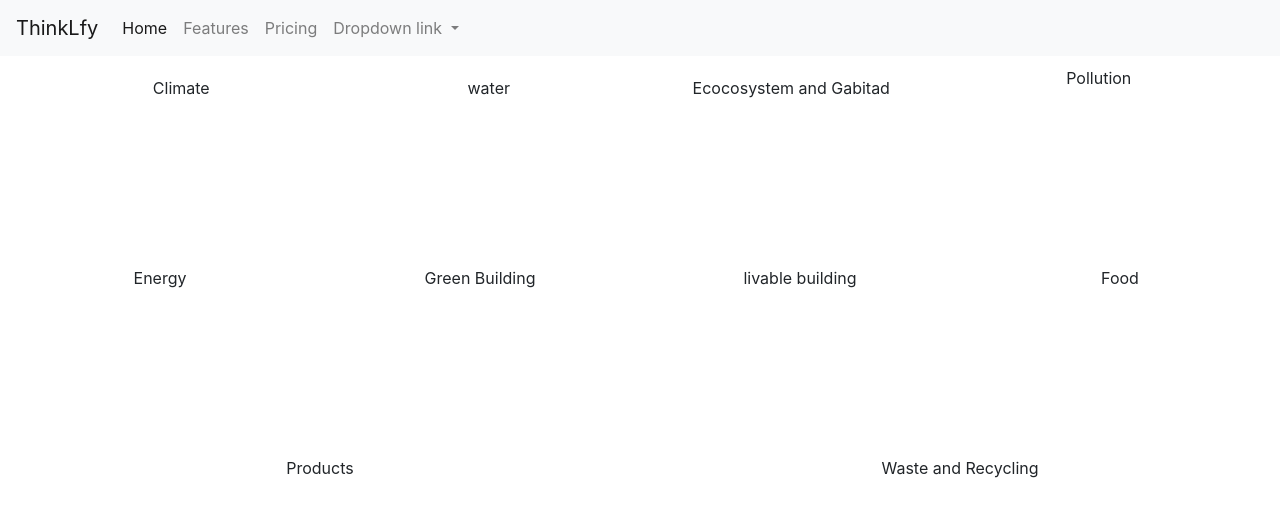
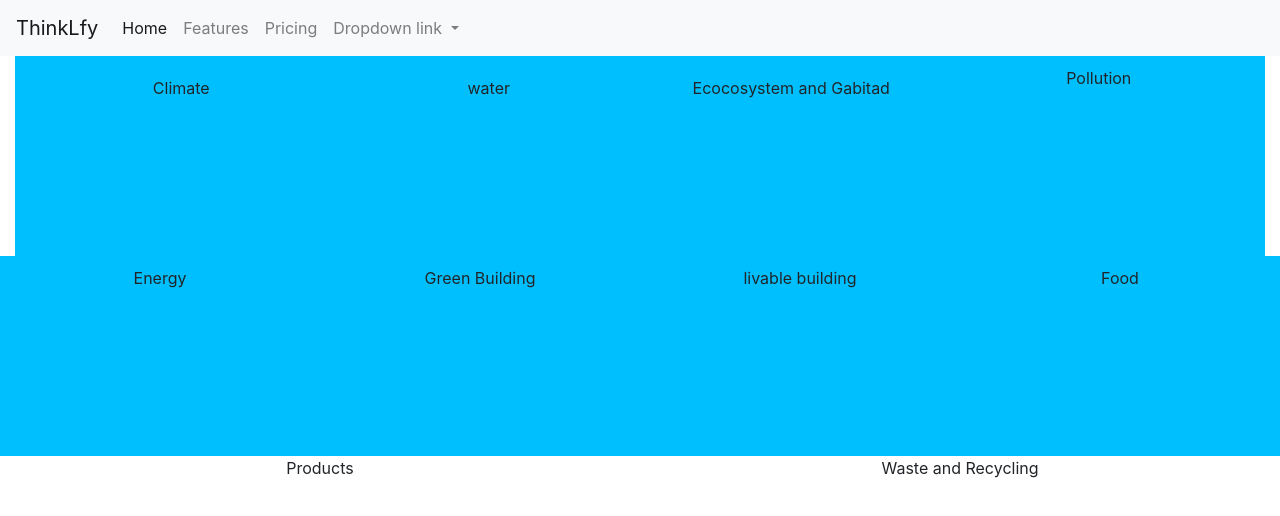
Before and after one commit to dannyceron94/ThinkLfy, a plain HTML site: page index.html in a window 1280 px wide. Drawn offline with nearby package versions, Linux system fonts and the light colour scheme.

Commit message:
Update ThinkLfyCSS.css

```diff
--- a/ThinkLfyCSS.css
+++ b/ThinkLfyCSS.css
@@ -8,4 +8,5 @@ div.row1row2box{
   padding:10px;
   margin:0;
   border: 5px;
+  background-color: #00BFFF;
 }
```
